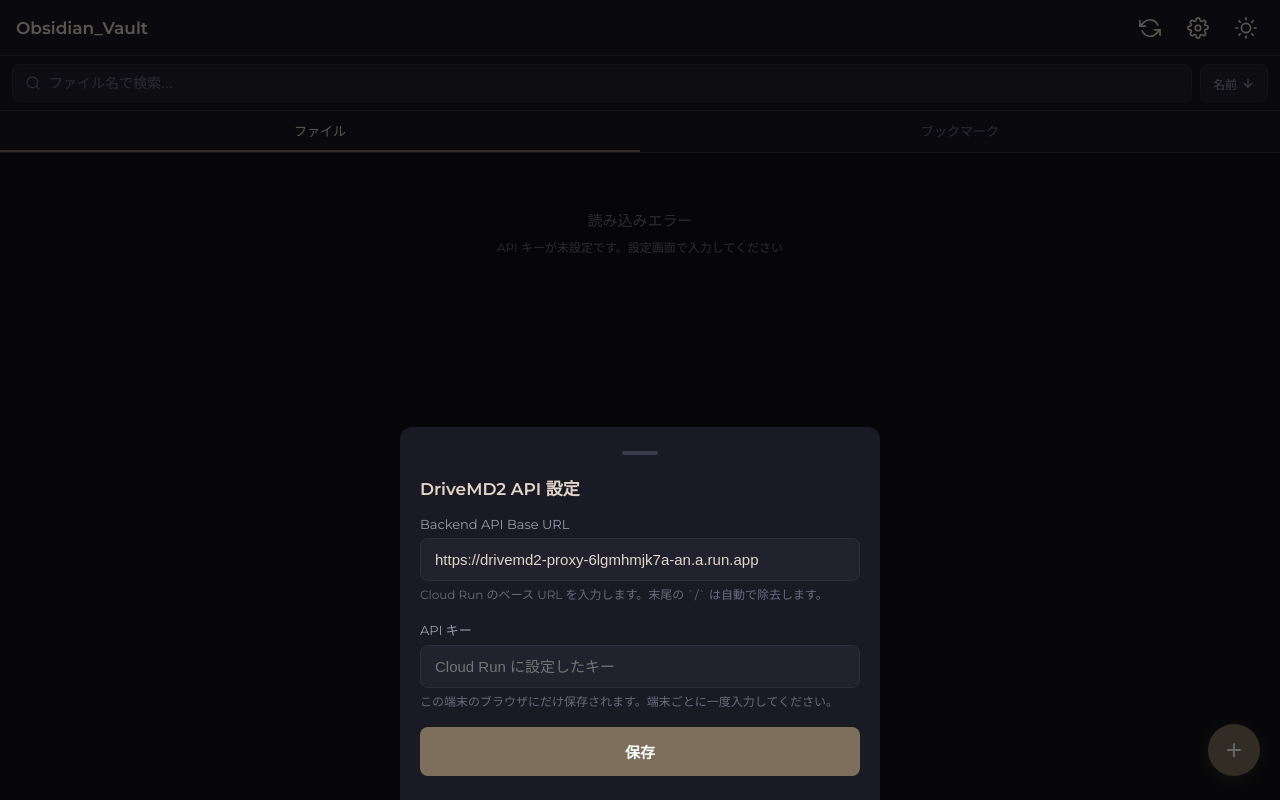
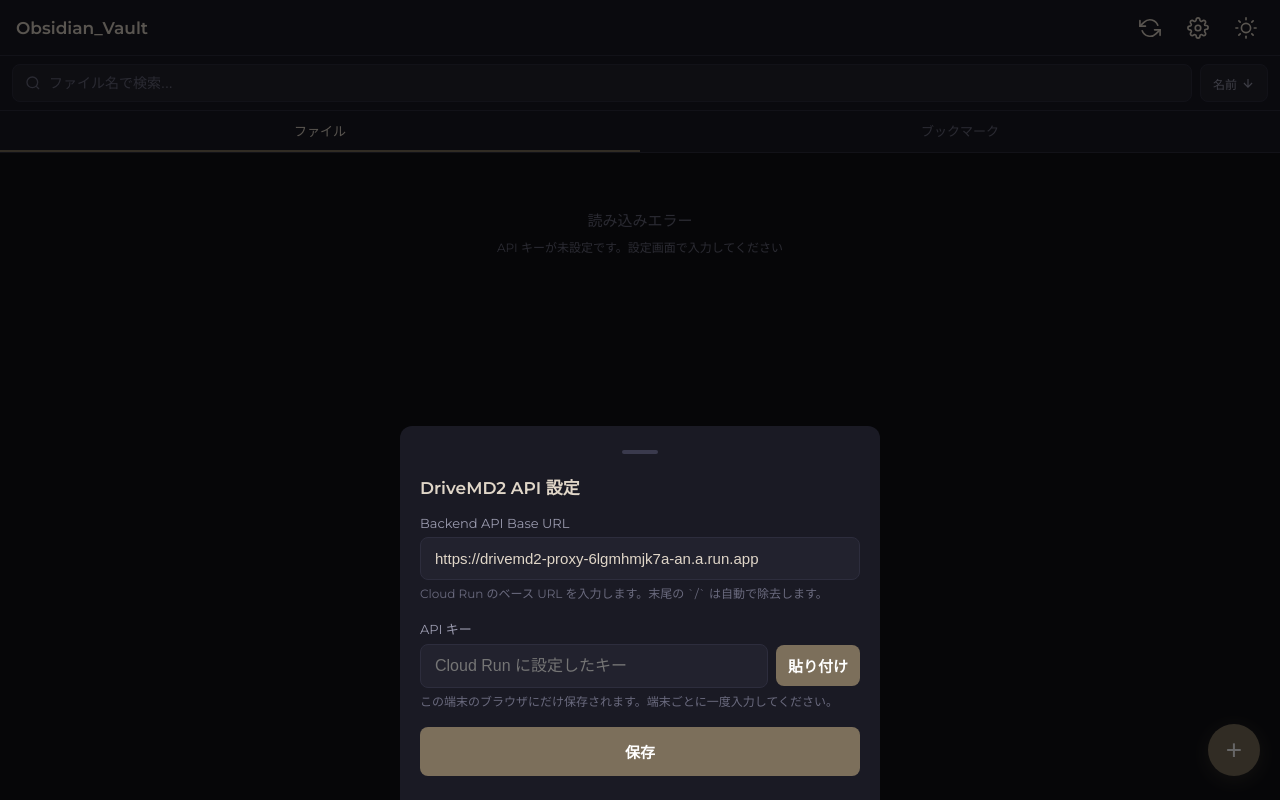
Before and after one commit to mnouchi123/drivemd2, a plain HTML site: page index.html in a window 1280 px wide. Drawn offline with nearby package versions, Linux system fonts and the light colour scheme.

Commit message:
Fix iOS Safari crash on API key paste

```diff
--- a/index.html
+++ b/index.html
@@ -202,6 +202,7 @@ body {
 .tab.active { color:var(--text-primary); border-bottom-color:var(--accent); }
 
 /* Breadcrumb */
+.masked-input { -webkit-text-security: disc; font-size: 16px; }
 .breadcrumb {
   display:flex; align-items:center; gap:4px; padding:8px 16px;
   font-size:13px; color:var(--text-muted); overflow-x:auto;
@@ -477,7 +478,10 @@ body {
     </div>
     <div class="input-group">
       <label class="input-label">API キー</label>
-      <input type="password" class="input-field" id="api-key-input" placeholder="Cloud Run に設定したキー" autocomplete="off" autocapitalize="off" spellcheck="false">
+      <div style="display:flex;gap:8px;align-items:center;">
+        <input type="text" class="input-field masked-input" id="api-key-input" name="drivemd2-access-token" placeholder="Cloud Run に設定したキー" autocomplete="off" autocorrect="off" autocapitalize="off" spellcheck="false" data-1p-ignore data-lpignore="true" style="flex:1;min-width:0;">
+        <button type="button" class="modal-btn" style="width:auto;padding:10px 12px;margin:0;white-space:nowrap;" onclick="pasteApiKey()">貼り付け</button>
+      </div>
       <span style="font-size:12px;color:var(--text-muted);margin-top:4px;display:block;line-height:1.6;">
         この端末のブラウザにだけ保存されます。端末ごとに一度入力してください。
       </span>
@@ -638,6 +642,24 @@ function showSettings() {
   document.getElementById('api-base-url-input').value = APP.apiBaseUrl;
   document.getElementById('api-key-input').value = APP.apiKey;
   document.getElementById('settings-modal').classList.add('show');
+}
+
+async function pasteApiKey() {
+  const input = document.getElementById('api-key-input');
+  if (!navigator.clipboard || !navigator.clipboard.readText) {
+    input.focus();
+    showToast('欄を長押しして「ペースト」してください');
+    return;
+  }
+  try {
+    const text = (await navigator.clipboard.readText()).trim();
+    if (!text) { showToast('クリップボードが空です'); return; }
+    input.value = text;
+    showToast('貼り付けました。「保存」を押してください');
+  } catch (error) {
+    input.focus();
+    showToast('貼り付けできませんでした。欄を長押しして「ペースト」してください');
+  }
 }
 
 function saveSettings() {
```
